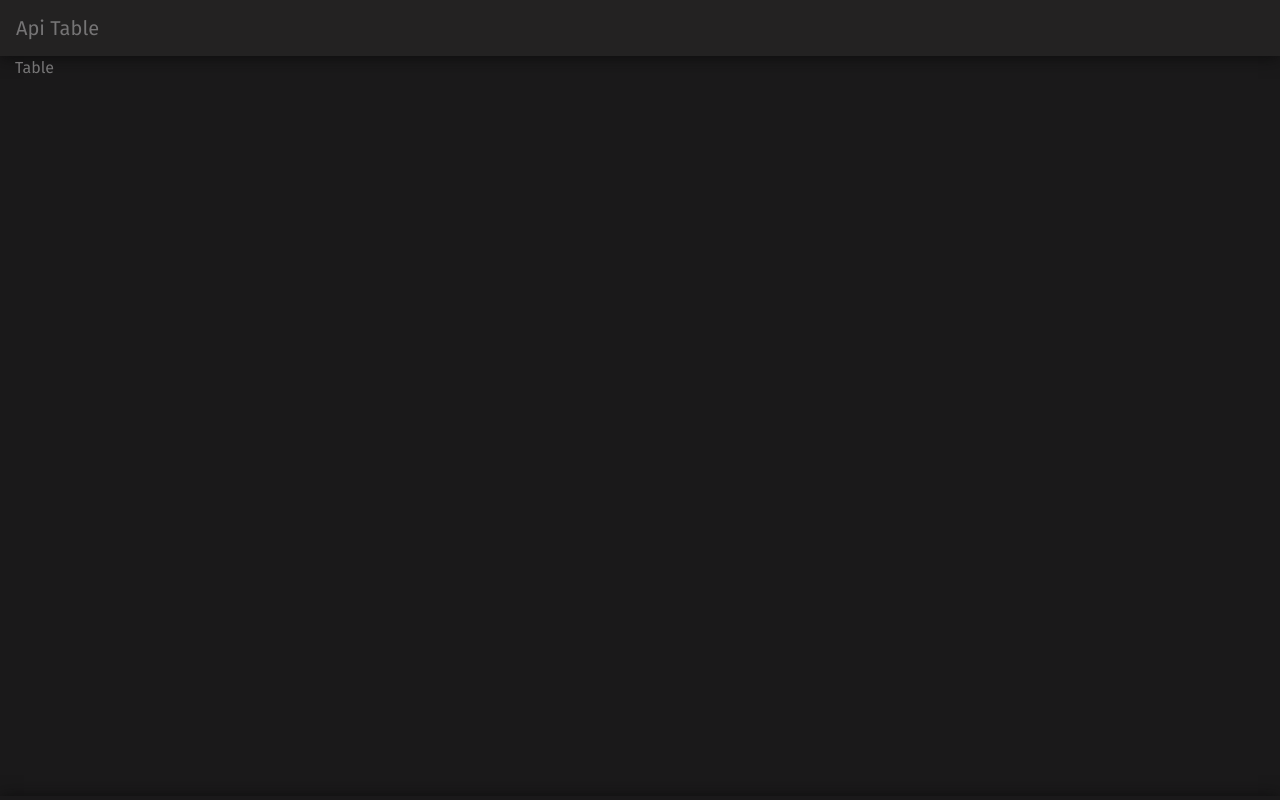
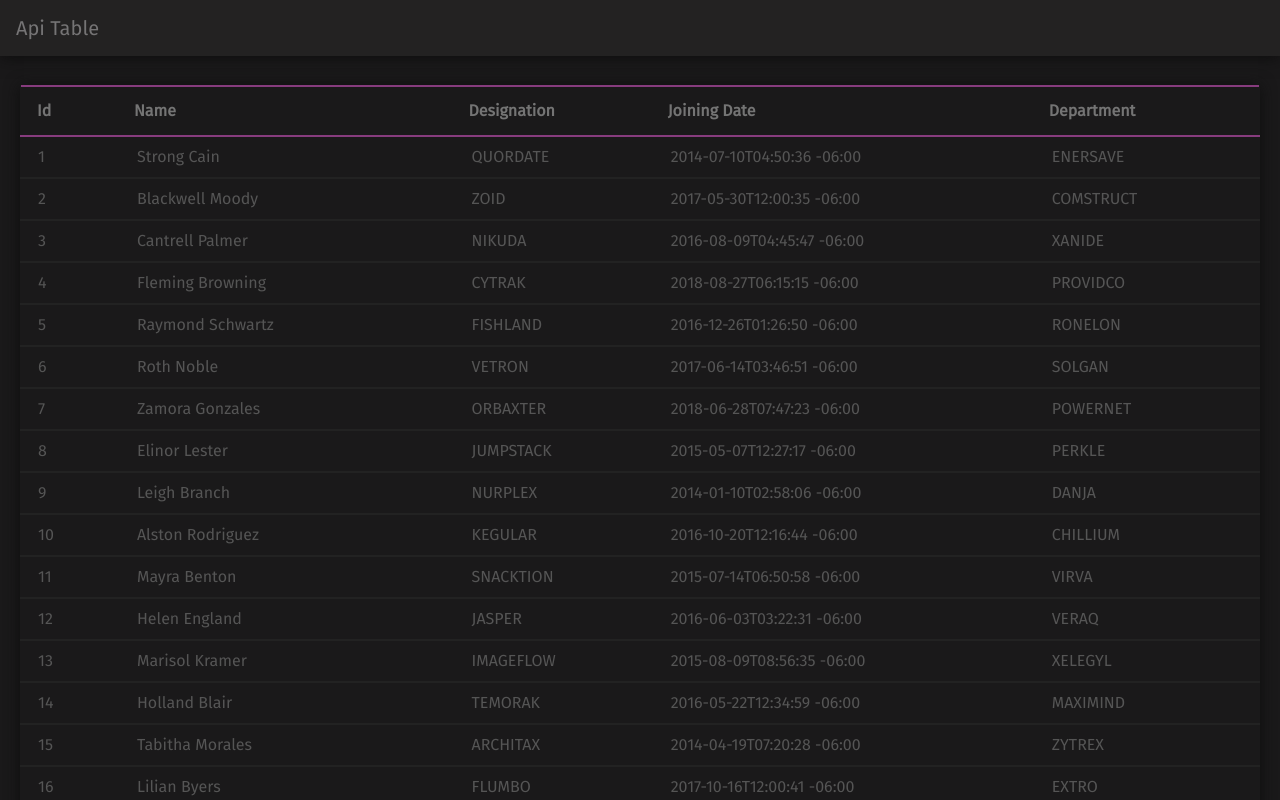
Before and after one commit to mp5maker/api-table, a React app: page / in a window 1280 px wide. Shown: the top 800 px of the page. Built offline with nearby package versions, Linux system fonts and the light colour scheme; data requests are answered from the project's data file.

Commit message:
Added Table Layout and added scss for that table

```diff
--- a/package.json
+++ b/package.json
@@ -70,6 +70,7 @@
   "dependencies": {
     "@loadable/component": "^5.10.1",
     "axios": "^0.18.0",
+    "moment": "^2.24.0",
     "proptypes": "^1.1.0",
     "react": "^16.8.6",
     "react-dom": "^16.8.6",
--- a/src/app/App.tsx
+++ b/src/app/App.tsx
@@ -10,6 +10,9 @@ import { Footer } from 'Layouts/Footer/Footer';
 
 // @ts-ignore
 import { Navbar } from 'Layouts/Navbar/Navbar';
+
+// @ts-ignore
+import { Loading } from 'Layouts/Loading/Loading';
 
 // @ts-ignore
 import { Table } from 'Layouts/Table/Table';
@@ -34,18 +37,23 @@ class App extends React.Component<AppPropsInterface, AppStateInterface> {
     }
 
     componentDidMount() {
-        // this.props.GetPostAction({})
+        this.props.GetPostAction({})
     }
 
     render() {
-        console.log(this.props.posts)
+        const tableHead = this.props.posts ? this.props.posts.data ? this.props.posts.data.data ? Object.keys(this.props.posts.data.data[0]) : [] : [] : [];
+        const tableData = this.props.posts ? this.props.posts.data ? this.props.posts.data.data ? this.props.posts.data.data : [] : [] : [];
         return (
             <React.Fragment>
                 <Navbar />
                 <div className="container-fluid">
-                    <div className="row">
+                    <div className="row my-4">
                         <div className="col">
-                            <Table />
+                            <div className="table-container">
+                                {
+                                    tableData.length > 0 ? <Table tableHead={tableHead} tableData={tableData} /> : <Loading />
+                                }
+                            </div>
                         </div>
                     </div>
                 </div>
--- a/src/index.scss
+++ b/src/index.scss
@@ -4,6 +4,7 @@
 $sidebar-z-index: 1;
 
 /* Colors */
+$transparent: transparent;
 $primary-color: #873C7E;
 $secondary-color: #3C4B9A;
 $success-color: #40884F;
@@ -54,19 +55,72 @@ body {
     }
     .container-fluid {
         min-height: calc(100vh - 60px);
-        .common-header {
-            div {
-                &:first-child {
-                    margin-top: 5px;
+        .row {
+            .col {
+                .table-container {
+                    padding: 5px;
+                    .table {
+                        box-shadow: 0 1px 15px 0 $box-shadow-large;
+                        thead {
+                            tr {
+                                th {
+                                    cursor: pointer;
+                                    transition: all linear 0.5s;
+                                    border-top: 2px solid $primary-color;
+                                    border-bottom: 2px solid $primary-color;
+                                    color: $text-color-2;
+                                    word-break: break-all;
+                                    padding: 12px 5px;
+                                    &:hover {
+                                        transition: all linear 0.5s;
+                                        color: $primary-color;
+                                    }
+                                    &:first-child {
+                                        padding-left: 16px;
+                                    }
+                                    &:last-child {
+                                        padding-right: 16px;
+                                    }
+                                }
+                                &:hover {
+                                    th {
+                                        transition: all linear 0.5s;
+                                        border-top: 2px solid $primary-color;
+                                        border-bottom: 2px solid $primary-color;
+                                    }
+                                }
+                            }
+                        }
+                        tbody {
+                            tr {
+                                border-left: 2px solid $transparent;
+                                border-right: 2px solid $transparent;
+                                border-bottom: 2px solid darken($text-color-3, 20%);
+                                border-top: 2px solid $transparent;
+                                td {
+                                    color: $text-color-3;
+                                    word-break: break-all;
+                                    padding: 8px;
+                                    &:first-child {
+                                        padding-left: 16px;
+                                    }
+                                    &:last-child {
+                                        padding-right: 16px;
+                                    }
+                                }
+                                &:hover {
+                                    border-left: 2px solid $primary-color;
+                                    border-right: 2px solid $primary-color;
+                                    border-bottom: 2px solid $primary-color;
+                                    border-top: 2px solid $primary-color;
+                                    td {
+                                        border-top: 2px solid $primary-color;
+                                    }
+                                }
+                            }
+                        }
+                    }
                 }
-                &:last-child {
-                    float: right;
-                }
-            }
-            &::before, &::after {
-                content: "";
-                display: block;
-                clear: both;
             }
         }
     }
--- a/src/layouts/Table/Table.tsx
+++ b/src/layouts/Table/Table.tsx
@@ -1,6 +1,12 @@
 import * as React from 'react';
 
-interface TablePropsInterface {}
+// @ts-ignore
+import { Capitalize } from "Utilities/Capitalize";
+
+interface TablePropsInterface {
+    tableHead: Array<string>,
+    tableData: Array<any>,
+}
 
 interface TableStateInterface {}
 
@@ -13,9 +19,41 @@ class Table extends React.Component<TablePropsInterface, TableStateInterface> {
     }
 
     render() {
+        const { tableHead, tableData } = this.props
+        const tableHeadReadableName = tableHead.map((tableHead) => Capitalize(tableHead));
+        console.log(tableData)
         return (
             <React.Fragment>
-                Table
+                <table className="table hover">
+                    <thead>
+                        <tr>
+                            {
+                                tableHead.map((perTableHead, index) => (
+                                    <th key={index}>
+                                        { tableHeadReadableName[index] }
+                                    </th>
+                                ))
+                            }
+                        </tr>
+                    </thead>
+                    <tbody>
+                        {
+                            tableData.map((perRow, perRowKey) => {
+                                return (
+                                    <tr key={perRowKey}>
+                                        {
+                                            Object.keys(perRow).map((perColumn, perColumnKey) => (
+                                                <td key={perColumnKey}>
+                                                    { perRow[perColumn] }
+                                                </td>
+                                            ))
+                                        }
+                                    </tr>
+                                )
+                            })
+                        }
+                    </tbody>
+                </table>
             </React.Fragment>
         )
     }
--- /dev/null
+++ b/src/utilities/Capitalize.tsx
@@ -0,0 +1,6 @@
+export const Capitalize = (sentence: string): string => {
+    return sentence.replace(/[ ]+/g, "_")
+        .split("_")
+        .map((word) => word[0].toUpperCase() + word.slice(1))
+        .join(" ");
+}
```
Also changed, not shown: src/layouts/Table/Table.scss (deleted), 2 other files (tests, documents, lock files or other folders).
